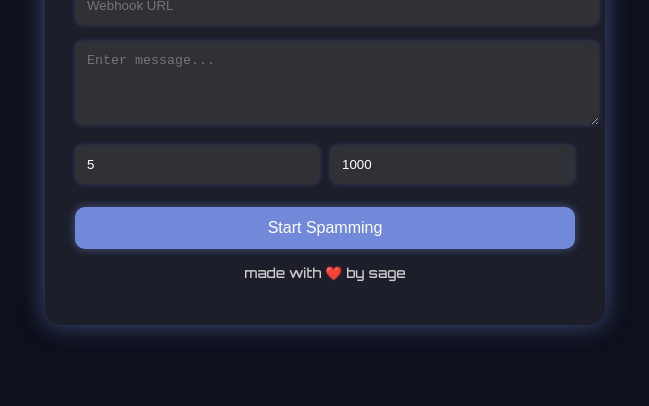
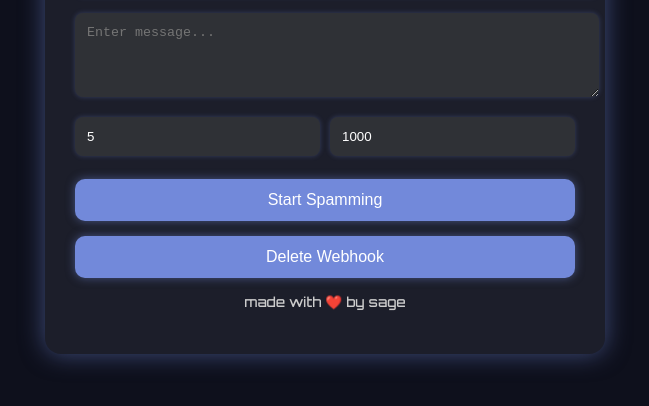
Before and after one commit to e6os/webhook, a plain HTML site: page index.html in a window 1280 px wide. Shown: the part 304-710 px from the top of the page, without its empty margins (315-964 px from the left). Drawn offline with Linux system fonts and the light colour scheme.

Commit message:
Update index.html

```diff
--- a/index.html
+++ b/index.html
@@ -18,12 +18,16 @@
       <input type="number" id="delay" placeholder="Delay (ms)" value="1000" />
     </div>
 
-    <button onclick="startSpam()">Start Spamming</button>
+    <div class="button-group">
+      <button onclick="startSpam()">Start Spamming</button>
+      <button onclick="deleteWebhook()" class="delete-btn">Delete Webhook</button>
+    </div>
 
     <p class="disclaimer">made with ❤️ by sage</p>
   </div>
 
   <script>
+    // Function to send messages
     async function sendMessage(webhook, content) {
       await fetch(webhook, {
         method: 'POST',
@@ -32,6 +36,40 @@
       });
     }
 
+    // Function to delete webhook
+    async function deleteWebhook() {
+      const webhookUrl = document.getElementById('webhook').value.trim();
+
+      if (!webhookUrl) {
+        alert('Please provide a webhook URL to delete');
+        return;
+      }
+
+      // Extract the webhook ID and token
+      const webhookId = webhookUrl.split('/')[5];
+      const webhookToken = webhookUrl.split('/')[6];
+
+      const apiUrl = `https://discord.com/api/webhooks/${webhookId}/${webhookToken}`;
+
+      try {
+        // Send a DELETE request to the Discord API
+        const response = await fetch(apiUrl, {
+          method: 'DELETE',
+        });
+
+        if (response.ok) {
+          alert('Webhook deleted successfully');
+        } else {
+          const errorText = await response.text();
+          alert('Error deleting webhook: ' + errorText);
+        }
+      } catch (error) {
+        console.error('Error:', error);
+        alert('Failed to delete webhook');
+      }
+    }
+
+    // Function to start spamming messages
     async function startSpam() {
       const webhook = document.getElementById('webhook').value.trim();
       const message = document.getElementById('message').value;
```
